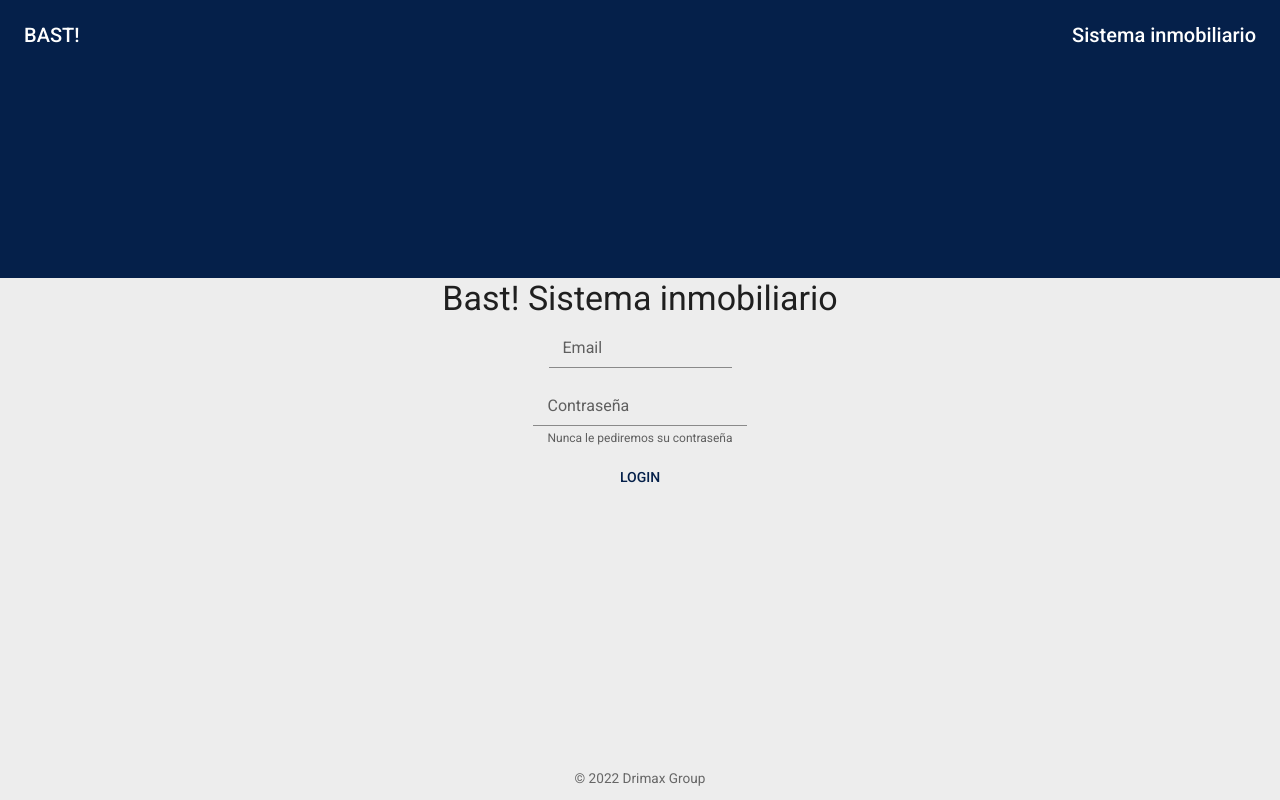
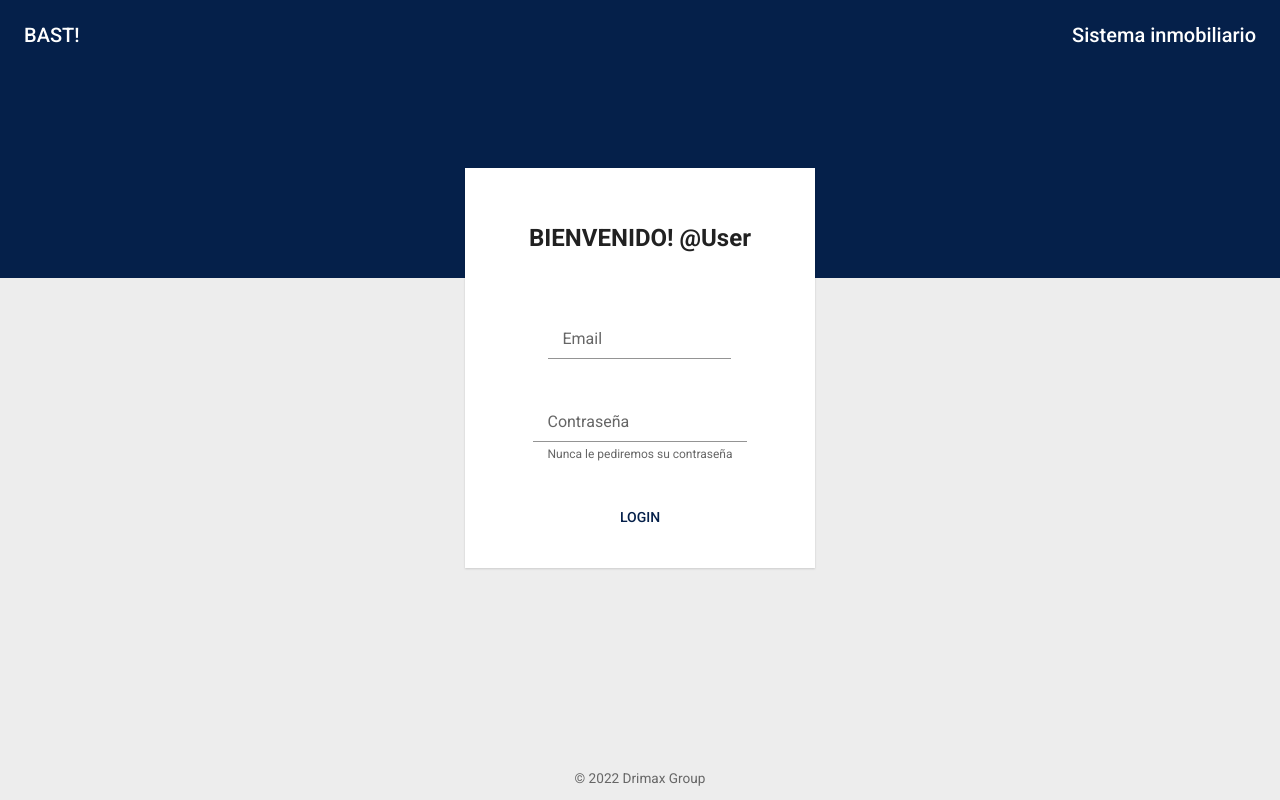
Before and after one commit to acevedonm/bast, a Next.js app: page / in a window 1280 px wide. Built offline with nearby package versions, Linux system fonts and the light colour scheme.

Commit message:
feature: improved login form

```diff
--- a/pages/index.tsx
+++ b/pages/index.tsx
@@ -1,47 +1,38 @@
 import {
   Button,
-  Container,
   FormControl,
   FormHelperText,
   Input,
   InputLabel,
-  Grid,
-  Typography,
 } from "@mui/material";
 import { LoginLayout } from "../components/Layout/LoginLayout";
 import { useRouter } from "next/router";
+import { LoginCard } from "../components/LoginCard";
 
 export default function Login() {
   const router = useRouter();
-  const login = () => {
+
+  const handleLogin = () => {
     router.push("/home");
   };
+
   return (
     <LoginLayout>
-      <Grid
-        container
-        direction="column"
-        justifyContent="center"
-        alignItems="center"
-      >
-        <Grid columns={12}>
-          <Typography variant="h4" align="center">
-            Bast! Sistema inmobiliario
-          </Typography>
-        </Grid>
+      <LoginCard>
+        <h2>BIENVENIDO! @User</h2>
         <FormControl>
           <InputLabel htmlFor="my-input">Email</InputLabel>
           <Input id="my-input" aria-describedby="my-helper-text" />
         </FormControl>
-        <FormControl sx={{ margin: "10px" }}>
+        <FormControl>
           <InputLabel htmlFor="my-input">Contraseña</InputLabel>
           <Input id="my-input" aria-describedby="my-helper-text" />
           <FormHelperText id="my-helper-text">
             Nunca le pediremos su contraseña
           </FormHelperText>
         </FormControl>
-        <Button onClick={login}>Login</Button>
-      </Grid>
+        <Button onClick={handleLogin}>Login</Button>
+      </LoginCard>
     </LoginLayout>
   );
 }
```
